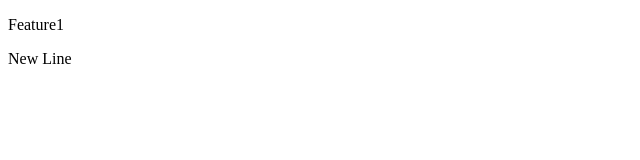
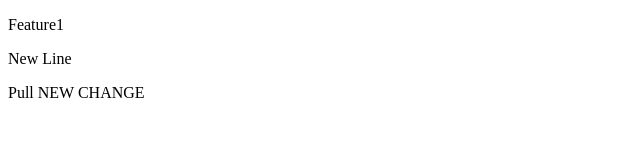
Before and after one commit to farhanaliaptech/batch, a plain HTML site: page index.html in a window 1280 px wide. Shown: the whole page, without its empty margins (0-640 px from the left). Drawn offline with Linux system fonts and the light colour scheme.

Commit message:
Update index.html

```diff
--- a/index.html
+++ b/index.html
@@ -8,5 +8,6 @@
 <body>
     <p>Feature1</p>
     <p>New Line</p>
+    <p>Pull NEW CHANGE</p>
 </body>
 </html>
```
